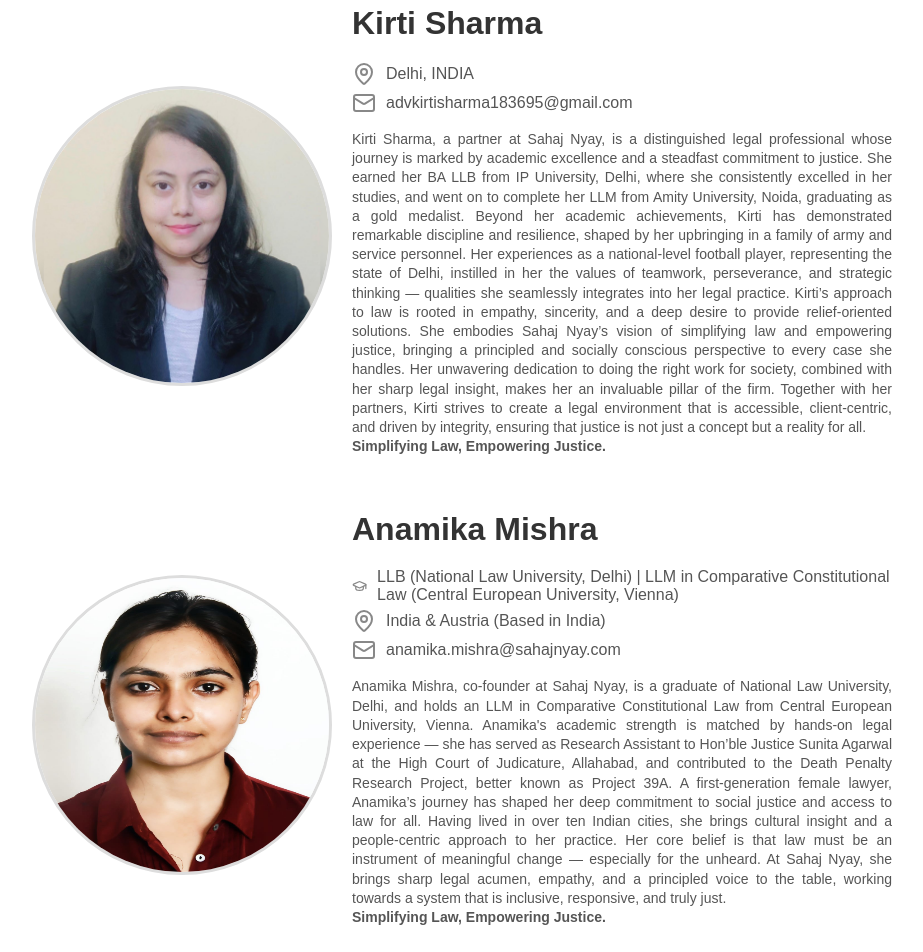
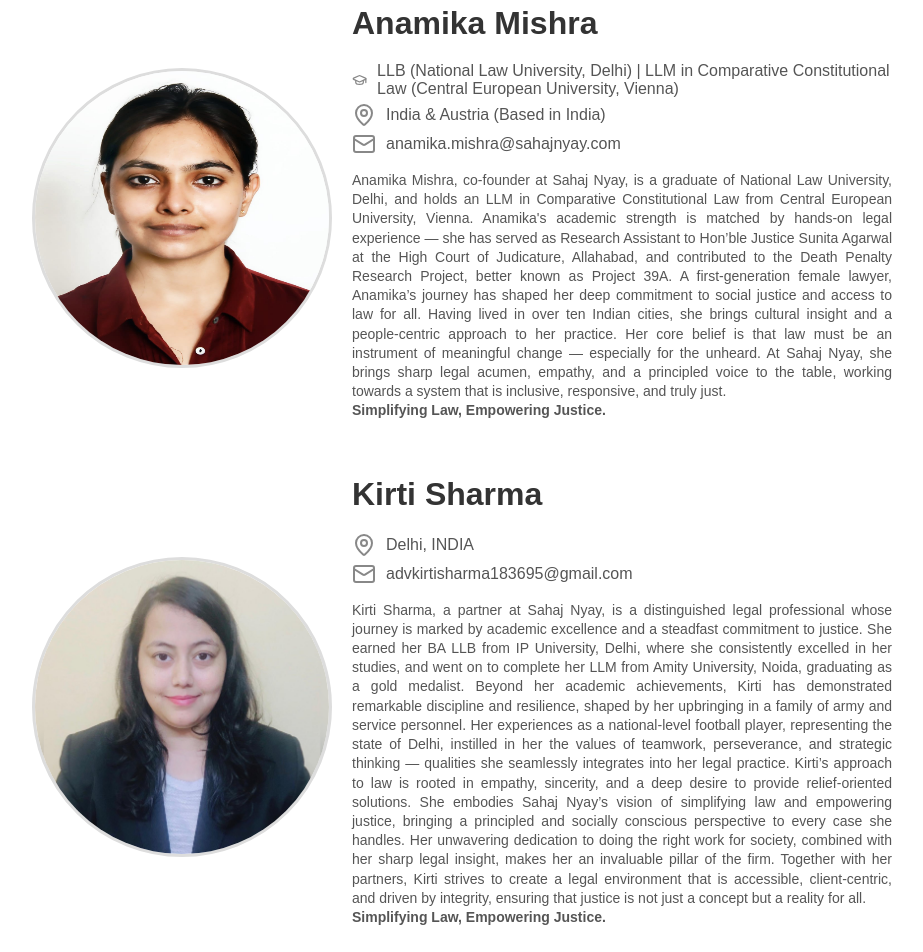
Before and after one commit to gautamkmahato/Law-firm, a Next.js app: page /team in a window 1280 px wide. Shown: the part 600-1552 px from the top of the page, without its empty margins (178-1101 px from the left). Built offline with nearby package versions, Linux system fonts and the light colour scheme.

Commit message:
Update the position in page.js

```diff
--- a/app/team/page.js
+++ b/app/team/page.js
@@ -13,10 +13,11 @@ export const metadata = {
 export default function BioSection() {
   return (
     <>
+      {/* Subhashish Kumar */}
       <div className={styles.bioContainer}>
         <div className={styles.imageContainer}>
           <Image
-            src={image1} // Replace with your image path
+            src={image1}
             alt="Profile Picture"
             width={300}
             height={300}
@@ -58,45 +59,11 @@ export default function BioSection() {
         </div>
       </div>
 
+      {/* Anamika Mishra */}
       <div className={styles.bioContainer}>
         <div className={styles.imageContainer}>
           <Image
-            src={image2} // Replace with your image path
-            alt="Profile Picture"
-            width={300}
-            height={300}
-            className={styles.image}
-          />
-        </div>
-        <div className={styles.infoContainer}>
-          <h1 className={styles.name}>Kirti Sharma</h1>
-          <p className={styles.location}>
-            <MapPin className={styles.icon} />
-            Delhi, INDIA
-          </p>
-          <p className={styles.email}>
-            <Mail className={styles.icon} />
-            advkirtisharma183695@gmail.com
-          </p>
-          <p className={styles.bio} style={{textAlign: "justify"}}>
-            Kirti Sharma, a partner at Sahaj Nyay, is a distinguished legal professional whose journey is marked by academic excellence and a steadfast commitment to justice. She earned her BA LLB from IP University, Delhi, where she consistently excelled in her studies, and went on to complete her LLM from Amity University, Noida, graduating as a gold medalist.
-
-            Beyond her academic achievements, Kirti has demonstrated remarkable discipline and resilience, shaped by her upbringing in a family of army and service personnel. Her experiences as a national-level football player, representing the state of Delhi, instilled in her the values of teamwork, perseverance, and strategic thinking — qualities she seamlessly integrates into her legal practice.
-
-            Kirti’s approach to law is rooted in empathy, sincerity, and a deep desire to provide relief-oriented solutions. She embodies Sahaj Nyay’s vision of simplifying law and empowering justice, bringing a principled and socially conscious perspective to every case she handles. Her unwavering dedication to doing the right work for society, combined with her sharp legal insight, makes her an invaluable pillar of the firm.
-
-            Together with her partners, Kirti strives to create a legal environment that is accessible, client-centric, and driven by integrity, ensuring that justice is not just a concept but a reality for all.
-            <br />
-            <span style={{fontWeight: "600"}}>Simplifying Law, Empowering Justice.</span>
-          </p>
-        </div>
-      </div>
-
-      {/* Add Bio Section for Anamika Mishra */}
-      <div className={styles.bioContainer}>
-        <div className={styles.imageContainer}>
-          <Image
-            src={image3} // Replace with the image path of Anamika Mishra
+            src={image3}
             alt="Anamika Mishra"
             width={300}
             height={300}
@@ -131,6 +98,40 @@ export default function BioSection() {
         </div>
       </div>
 
+      {/* Kirti Sharma */}
+      <div className={styles.bioContainer}>
+        <div className={styles.imageContainer}>
+          <Image
+            src={image2}
+            alt="Profile Picture"
+            width={300}
+            height={300}
+            className={styles.image}
+          />
+        </div>
+        <div className={styles.infoContainer}>
+          <h1 className={styles.name}>Kirti Sharma</h1>
+          <p className={styles.location}>
+            <MapPin className={styles.icon} />
+            Delhi, INDIA
+          </p>
+          <p className={styles.email}>
+            <Mail className={styles.icon} />
+            advkirtisharma183695@gmail.com
+          </p>
+          <p className={styles.bio} style={{textAlign: "justify"}}>
+            Kirti Sharma, a partner at Sahaj Nyay, is a distinguished legal professional whose journey is marked by academic excellence and a steadfast commitment to justice. She earned her BA LLB from IP University, Delhi, where she consistently excelled in her studies, and went on to complete her LLM from Amity University, Noida, graduating as a gold medalist.
+
+            Beyond her academic achievements, Kirti has demonstrated remarkable discipline and resilience, shaped by her upbringing in a family of army and service personnel. Her experiences as a national-level football player, representing the state of Delhi, instilled in her the values of teamwork, perseverance, and strategic thinking — qualities she seamlessly integrates into her legal practice.
+
+            Kirti’s approach to law is rooted in empathy, sincerity, and a deep desire to provide relief-oriented solutions. She embodies Sahaj Nyay’s vision of simplifying law and empowering justice, bringing a principled and socially conscious perspective to every case she handles. Her unwavering dedication to doing the right work for society, combined with her sharp legal insight, makes her an invaluable pillar of the firm.
+
+            Together with her partners, Kirti strives to create a legal environment that is accessible, client-centric, and driven by integrity, ensuring that justice is not just a concept but a reality for all.
+            <br />
+            <span style={{fontWeight: "600"}}>Simplifying Law, Empowering Justice.</span>
+          </p>
+        </div>
+      </div>
     </>
   );
 }
```
